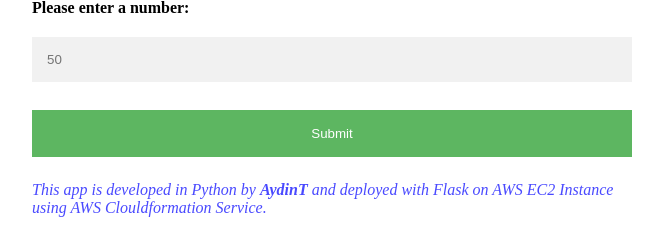
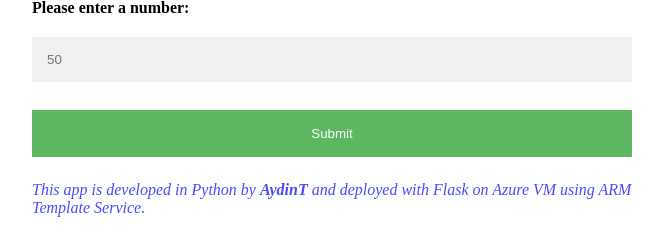
Before and after one commit to AydinTokuslu/Azure-Projects, a Flask app: page / in a window 1280 px wide. Shown: the part 568-801 px from the top of the page, without its empty margins (308-971 px from the left). Run offline with Flask 3, Linux system fonts and the light colour scheme.

Commit message:
projects updated

```diff
--- a/Project-001-Roman-Numerals-Converter/templates/index.html
+++ b/Project-001-Roman-Numerals-Converter/templates/index.html
@@ -73,7 +73,7 @@
     {% endif %}
   </form>
 
-  <p class="footnote"><i>This app is developed in Python by <b>{{ developer_name }}</b> and deployed with Flask on AWS EC2 Instance using AWS Clouldformation Service.</i></p>
+  <p class="footnote"><i>This app is developed in Python by <b>{{ developer_name }}</b> and deployed with Flask on Azure VM using ARM Template Service.</i></p>
 </body>
 
 </html>
--- a/Project-001-Roman-Numerals-Converter/templates/result.html
+++ b/Project-001-Roman-Numerals-Converter/templates/result.html
@@ -47,8 +47,7 @@
     <p>Number <span class="result"> <b> {{ number_decimal }}</b> </span>equals to <span class="result"><b>{{ number_roman }}</b></span> in Roman Numerals</p><br><br>
 
 
-    <p class="footnote"><i>This app is developed in Python by <b>{{ developer_name }}</b> and deployed with Flask on AWS
-            EC2 Instance using AWS Clouldformation Service.</i></p>
+    <p class="footnote"><i>This app is developed in Python by <b>{{ developer_name }}</b> and deployed with Flask on AZURE VM using ARM Template Service.</i></p>
 </body>
 
 </html>
```
Also changed, not shown: Project-001-Roman-Numerals-Converter/README-Azure.md (added).
